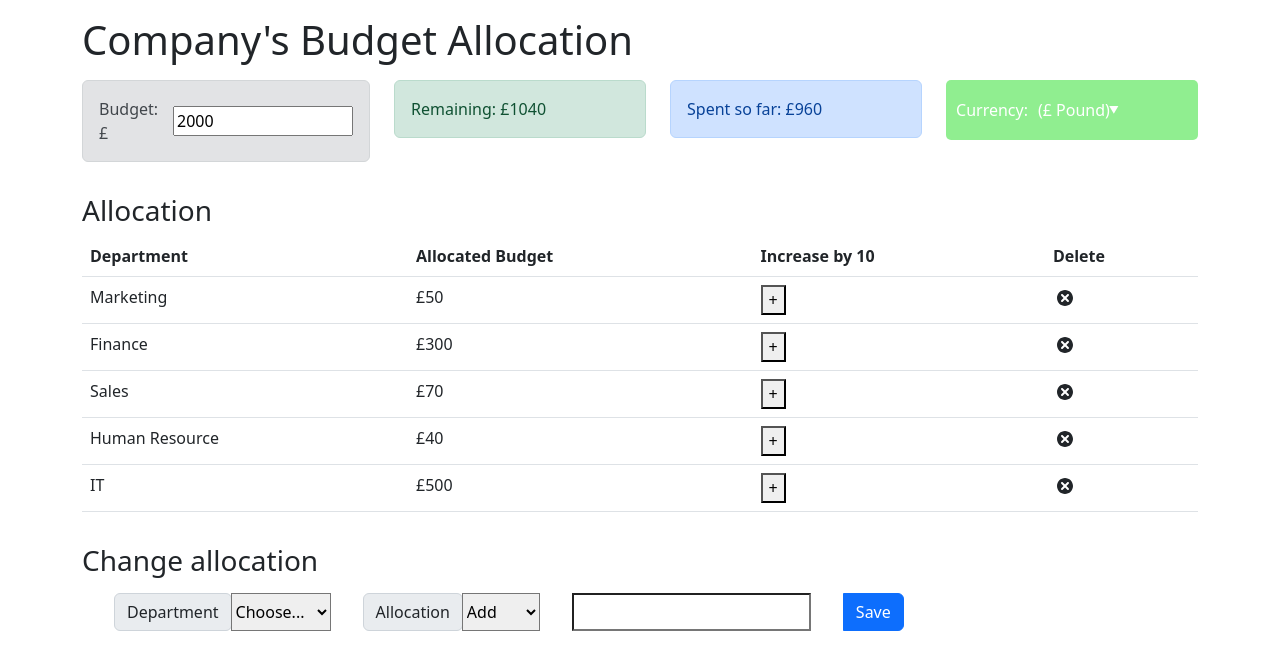
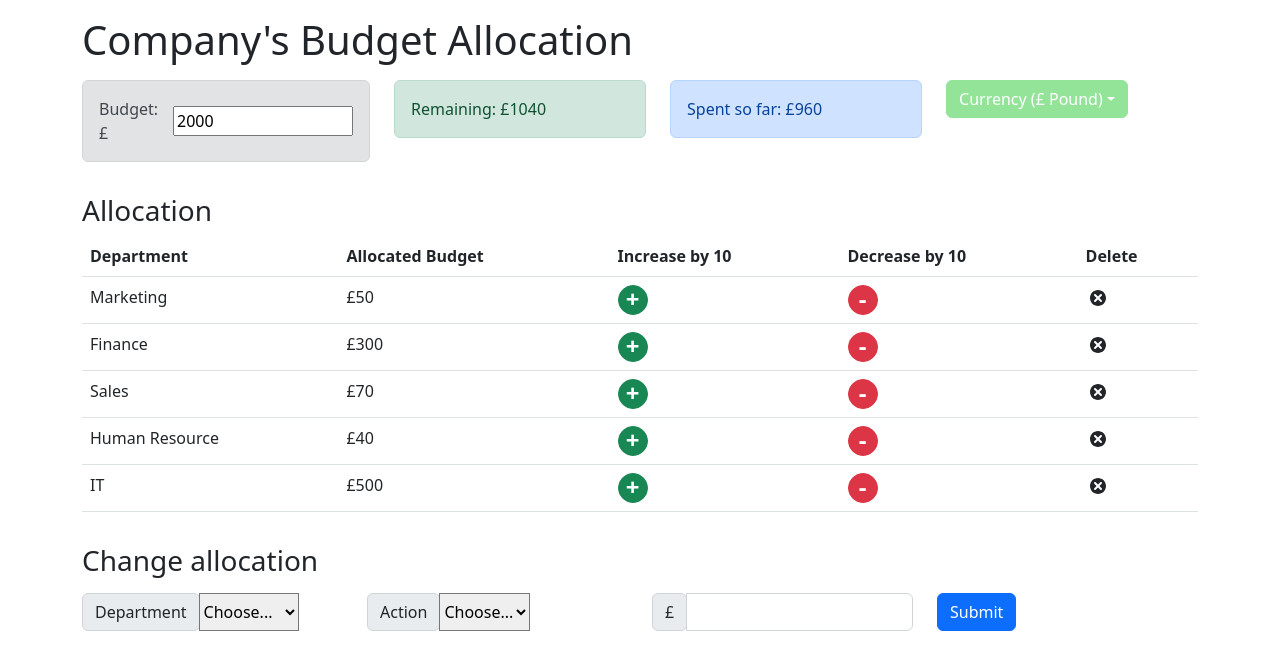
Before and after one commit to ibm-developer-skills-network/ejtos-react_budget_app, a React (Create React App) app: page / in a window 1280 px wide. Shown: the top 670 px of the page. Built offline with nearby package versions, Linux system fonts and the light colour scheme.

Commit message:
Actualizar cambios

```diff
--- a/src/components/AllocationForm.js
+++ b/src/components/AllocationForm.js
@@ -2,11 +2,13 @@ import React, { useContext, useState } from 'react';
 import { AppContext } from '../context/AppContext';
 
 const AllocationForm = (props) => {
-    const { dispatch, remaining, budget } = useContext(AppContext);
+  const { dispatch, remaining, budget, currency } = useContext(AppContext);
 
   const [name, setName] = useState('');
   const [cost, setCost] = useState('');
   const [action, setAction] = useState('');
+
+  const currencyPrefix = currency === '$' ? '$' : currency === '£' ? '£' : currency === '€' ? '€' : currency === '₹' ? '₹' : '';
 
   const submitEvent = () => {
     if (cost === '' || isNaN(cost)) {
@@ -42,39 +44,69 @@ const AllocationForm = (props) => {
   return (
     <div>
       <div className='row'>
-                <div className="input-group mb-3" style={{ marginLeft: '2rem' }}>
-                    <div className="input-group-prepend">
-                        <label className="input-group-text" htmlFor="inputGroupSelect01">Department</label>
+        <div className='col-sm'>
+          <div className='input-group mb-3'>
+            <div className='input-group-prepend'>
+              <label className='input-group-text' htmlFor='inputGroupSelect01'>
+                Department
+              </label>
             </div>
-                    <select className="custom-select" id="inputGroupSelect01" onChange={(event) => setName(event.target.value)}>
+            <select className='custom-select' id='inputGroupSelect01' onChange={(event) => setName(event.target.value)}>
               <option defaultValue>Choose...</option>
-                        <option value="Marketing" name="marketing">Marketing</option>
-                        <option value="Sales" name="sales">Sales</option>
-                        <option value="Finance" name="finance">Finance</option>
-                        <option value="HR" name="hr">HR</option>
-                        <option value="IT" name="it">IT</option>
-                        <option value="Admin" name="admin">Admin</option>
+              <option value='Marketing' name='marketing'>
+                Marketing
+              </option>
+              <option value='Sales' name='sales'>
+                Sales
+              </option>
+              <option value='Finance' name='finance'>
+                Finance
+              </option>
+              <option value='HR' name='hr'>
+                HR
+              </option>
+              <option value='IT' name='it'>
+                IT
+              </option>
             </select>
-
-                    <div className="input-group-prepend" style={{ marginLeft: '2rem' }}>
-                        <label className="input-group-text" htmlFor="inputGroupSelect02">Allocation</label>
           </div>
-                    <select className="custom-select" id="inputGroupSelect02" onChange={(event) => setAction(event.target.value)}>
-                        <option defaultValue value="Add" name="Add">Add</option>
-                        <option value="Reduce" name="Reduce">Reduce</option>
+        </div>
+        <div className='col-sm'>
+          <div className='input-group mb-3'>
+            <div className='input-group-prepend'>
+              <label className='input-group-text' htmlFor='inputGroupSelect02'>
+                Action
+              </label>
+            </div>
+            <select className='custom-select' id='inputGroupSelect02' onChange={(event) => setAction(event.target.value)}>
+              <option defaultValue>Choose...</option>
+              <option value='Increase' name='increase'>
+                Increase
+              </option>
+              <option value='Reduce' name='reduce'>
+                Reduce
+              </option>
             </select>
-
+          </div>
+        </div>
+        <div className='col-sm'>
+          <div className='input-group mb-3'>
+            <div className='input-group-prepend'>
+              <span className='input-group-text'>{currencyPrefix}</span>
+            </div>
             <input
               required='required'
               type='number'
               id='cost'
               value={cost}
-                        style={{ marginLeft: '2rem' , size: 10}}
+              className='form-control'
               onChange={(event) => setCost(event.target.value)}
             />
-
-                    <button className="btn btn-primary" onClick={submitEvent} style={{ marginLeft: '2rem' }}>
-                        Save
+          </div>
+        </div>
+        <div className='col-sm'>
+          <button className='btn btn-primary' onClick={submitEvent}>
+            Submit
           </button>
         </div>
       </div>
--- a/src/components/Budget.js
+++ b/src/components/Budget.js
@@ -2,7 +2,7 @@ import React, { useContext, useState } from 'react';
 import { AppContext } from '../context/AppContext';
 
 const Budget = () => {
-  const { budget, dispatch, totalExpenses } = useContext(AppContext);
+  const { budget, dispatch, totalExpenses, currency } = useContext(AppContext);
   const [newBudget, setNewBudget] = useState(budget);
 
   const handleBudgetChange = (e) => {
@@ -30,7 +30,7 @@ const Budget = () => {
 
   return (
     <div className='alert alert-secondary' style={{ display: 'flex', alignItems: 'center' }}>
-      <span style={{ marginRight: '10px' }}>Budget: £</span>
+      <span style={{ marginRight: '10px' }}>Budget: {currency}</span>
       <input
         type='number'
         value={newBudget}
--- a/src/components/CurrencySelector.js
+++ b/src/components/CurrencySelector.js
@@ -1,71 +1,36 @@
-import React, { useContext } from 'react';
+import { Dropdown } from "bootstrap";
+import React, { useContext, useEffect } from 'react';
 import { AppContext } from '../context/AppContext';
+const CurrencySelector = () => {
 
-const CurrencySelector = () => {
-  const { currency, setCurrency } = useContext(AppContext);
+    const { currency, dispatch } = useContext(AppContext);
 
-  const handleCurrencyChange = (e) => {
-    setCurrency(e.target.value);
-  };
+    const currencyList = [
+        { symbol: "$", label: "Dollar" },
+        { symbol: "£", label: "Pound" },
+        { symbol: "€", label: "Euro" },
+        { symbol: "₹", label: "Rupee" },
+    ]
 
-  return (
-    <div
-      className='currency-selector'
-      style={{
-        backgroundColor: 'lightgreen',
-        color: 'white',
-        padding: '10px',
-        borderRadius: '5px',
-        position: 'relative',
-        display: 'flex',
-        alignItems: 'center',
-        height: '60px', // Aumentar el valor de altura aquí
-      }}
-    >
-      <label htmlFor='currency-select' style={{ marginRight: '10px' }}>
-        Currency:
-      </label>
-      <div style={{ position: 'relative' }}>
-        <select
-          id='currency-select'
-          value={currency}
-          onChange={handleCurrencyChange}
-          style={{
-            appearance: 'none',
-            background: 'lightgreen',
-            color: 'white',
-            cursor: 'pointer',
-            marginRight: '5px',
-            border: 'none',
-          }}
-        >
-          <option value='$' style={{ background: 'lightgreen' }}>
-            ($ Dollar)
-          </option>
-          <option value='£' style={{ background: 'lightgreen' }}>
-            (£ Pound)
-          </option>
-          <option value='€' style={{ background: 'lightgreen' }}>
-            (€ Euro)
-          </option>
-          <option value='₹' style={{ background: 'lightgreen' }}>
-            (₹ Ruppee)
-          </option>
-        </select>
-        <div
-          style={{
-            position: 'absolute',
-            right: '5px',
-            top: '50%',
-            transform: 'translateY(-50%)',
-            fontSize: '10px',
-          }}
-        >
-          ▼
+    const handleChangeCurrency = (value)=>{
+        dispatch({type:"CHG_CURRENCY", payload: value});
+    }
+
+    return (
+
+        <div className="dropdown">
+            <button className="btn btn-secondary dropdown-toggle" type="button" data-bs-toggle="dropdown" aria-expanded="false" style={{ background: "#93e499", borderColor: "#93e499" }}>
+                Currency ({currency} {currencyList.find((x)=> {return x.symbol === currency}).label})
+            </button>
+            <ul className="dropdown-menu" style={{ background: "#93e499"}}>
+                {currencyList.map((item, index) => {
+                    return (
+                        <li key={index} onClick={()=>{handleChangeCurrency(item.symbol)}}><a className="dropdown-item" href="#">{item.symbol} {item.label}</a></li>
+                    )
+                })}
+            </ul>
         </div>
-      </div>
-    </div>
-  );
+
+    );
 };
-
 export default CurrencySelector;
--- a/src/components/ExpenseItem.js
+++ b/src/components/ExpenseItem.js
@@ -3,7 +3,7 @@ import { TiDelete } from 'react-icons/ti';
 import { AppContext } from '../context/AppContext';
 
 const ExpenseItem = (props) => {
-    const { dispatch } = useContext(AppContext);
+    const { dispatch, currency } = useContext(AppContext);
 
     const handleDeleteExpense = () => {
         dispatch({
@@ -25,12 +25,45 @@ const ExpenseItem = (props) => {
 
     }
 
+    const decreaseAllocation = (name) => {
+        const expense = {
+            name: name,
+            cost: 10,
+        };
+
+        dispatch({
+            type: 'RED_EXPENSE',
+            payload: expense
+        });
+
+    }
+
+    const style = {
+        common: {
+            width: "30px",
+            height: "30px",
+            padding: "0px 0px",
+            borderRadius: "50%",
+            textAlign: "center",
+            fontSize: "1.5rem",
+            lineHeight: "0.01",
+        },
+        plus: {
+            //backgroundColor: "#0f0",
+
+        },
+        minus: {
+            //backgroundColor: "#f00",
+        }
+    }
+
     return (
         <tr>
-        <td>{props.name}</td>
-        <td>£{props.cost}</td>
-        <td><button onClick={event=> increaseAllocation(props.name)}>+</button></td>
-        <td><TiDelete size='1.5em' onClick={handleDeleteExpense}></TiDelete></td>
+            <td>{props.name}</td>
+            <td>{currency}{props.cost}</td>
+            <td><button className="btn btn-success rounded-circle btn-icon fw-bold" style={{ ...style.common, ...style.plus }} onClick={event => increaseAllocation(props.name)}>+</button></td>
+            <td><button className="btn btn-danger rounded-circle fw-bold" style={{ ...style.common, ...style.minus }} onClick={event => decreaseAllocation(props.name)}>-</button></td>
+            <td><TiDelete size='1.5em' onClick={handleDeleteExpense}></TiDelete></td>
         </tr>
     );
 };
--- a/src/components/ExpenseList.js
+++ b/src/components/ExpenseList.js
@@ -12,6 +12,7 @@ const ExpenseList = () => {
               <th scope="col">Department</th>
               <th scope="col">Allocated Budget</th>
               <th scope="col">Increase by 10</th>
+              <th scope="col">Decrease by 10</th>
               <th scope="col">Delete</th>
             </tr>
           </thead>
--- a/src/components/ExpenseTotal.js
+++ b/src/components/ExpenseTotal.js
@@ -1,13 +1,13 @@
 import React, { useContext } from 'react';
 import { AppContext } from '../context/AppContext';
 const ExpenseTotal = () => {
-    const { expenses } = useContext(AppContext);
+    const { expenses, currency } = useContext(AppContext);
     const totalExpenses = expenses.reduce((total, item) => {
         return (total += item.cost);
     }, 0);
     return (
         <div className='alert alert-primary'>
-            <span>Spent so far: £{totalExpenses}</span>
+            <span>Spent so far: {currency}{totalExpenses}</span>
         </div>
     );
 };
--- a/src/components/Remaining.js
+++ b/src/components/Remaining.js
@@ -1,14 +1,14 @@
 import React, { useContext } from 'react';
 import { AppContext } from '../context/AppContext';
 const Remaining = () => {
-    const { expenses, budget } = useContext(AppContext);
+    const { expenses, budget, currency } = useContext(AppContext);
     const totalExpenses = expenses.reduce((total, item) => {
         return (total = total + item.cost);
     }, 0);
     const alertType = totalExpenses > budget ? 'alert-danger' : 'alert-success';
     return (
         <div className={`alert ${alertType}`}>
-            <span>Remaining: £{budget - totalExpenses}</span>
+            <span>Remaining: {currency}{budget - totalExpenses}</span>
         </div>
     );
 };
```
Lines whose indentation alone changed are shown as unchanged.
